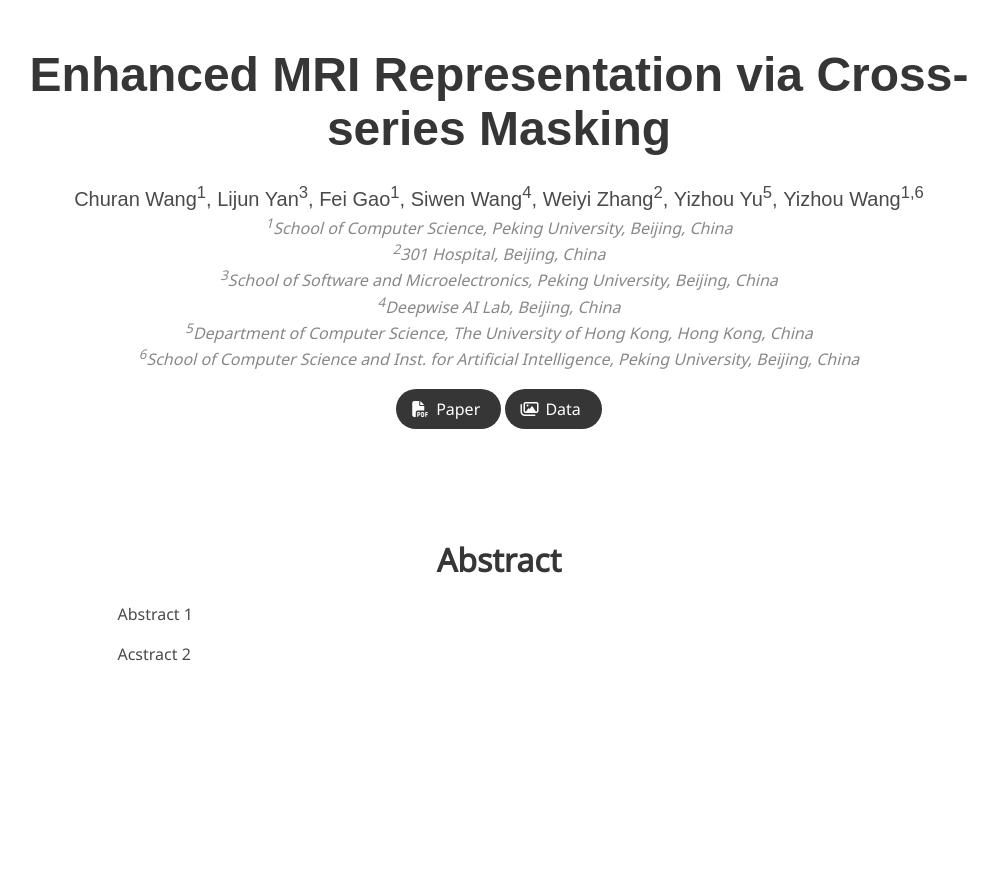
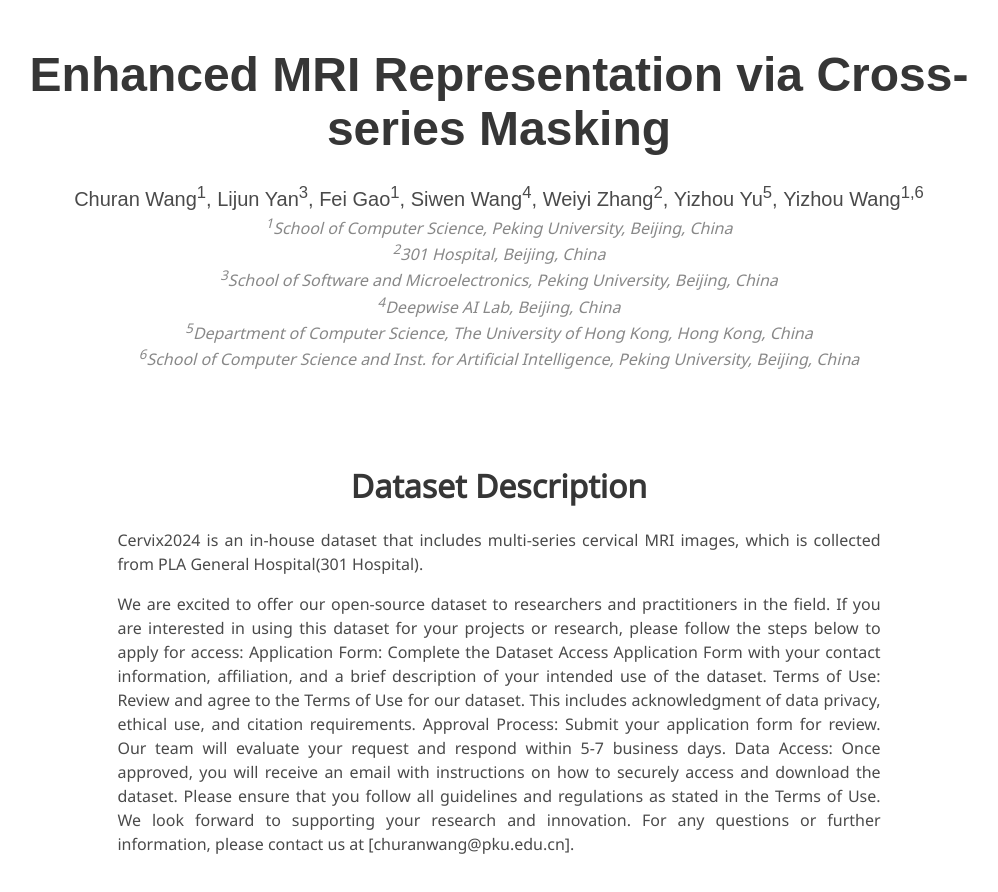
Before and after one commit to ReginaYann/Cercix2024.github.io, a plain HTML site: page index.html in a window 1280 px wide. Shown: the whole page, without its empty margins (141-1139 px from the left). Before the commit the page ends 800 px from the top, so only its background shows below. Drawn offline with nearby package versions, Linux system fonts and the light colour scheme; some icons are missing; a web font is replaced by a local one.

Commit message:
Update index.html

```diff
--- a/index.html
+++ b/index.html
@@ -68,31 +68,7 @@
               <span class="author-institution"><sup>5</sup>Department of Computer Science, The University of Hong Kong, Hong Kong, China</span>
               <span class="author-institution"><sup>6</sup>School of Computer Science and Inst. for Artificial Intelligence, Peking University, Beijing, China</span>
 
-              <div class="column has-text-centered">
-                <div class="publication-links">
-                  <!-- PDF Link. -->
-                  <span class="link-block">
-                    <a href="https://arxiv.org/pdf/2011.12948"
-                       class="external-link button is-normal is-rounded is-dark">
-                      <span class="icon">
-                          <i class="fas fa-file-pdf"></i>
-                      </span>
-                      <span>Paper</span>
-                    </a>
-                  </span>
 
-                  <!-- Dataset Link. -->
-                  <span class="link-block">
-                    <a href="https://github.com/google/nerfies/releases/tag/0.1"
-                       class="external-link button is-normal is-rounded is-dark">
-                      <span class="icon">
-                          <i class="far fa-images"></i>
-                      </span>
-                      <span>Data</span>
-                      </a>
-                </div>
-
-              </div>
             </div>
           </div>
         </div>
@@ -104,13 +80,19 @@
         <!-- Abstract. -->
         <div class="columns is-centered has-text-centered">
           <div class="column is-four-fifths">
-            <h2 class="title is-3">Abstract</h2>
+            <h2 class="title is-3">Dataset Description</h2>
             <div class="content has-text-justified">
               <p>
-                Abstract 1
+                Cervix2024 is an in-house dataset that includes multi-series cervical MRI images, which is collected from PLA General Hospital(301 Hospital).
               </p>
               <p>
-                Acstract 2
+                We are excited to offer our open-source dataset to researchers and practitioners in the field. If you are interested in using this dataset for your projects or research, please follow the steps below to apply for access:
+                Application Form: Complete the Dataset Access Application Form with your contact information, affiliation, and a brief description of your intended use of the dataset.
+                Terms of Use: Review and agree to the Terms of Use for our dataset. This includes acknowledgment of data privacy, ethical use, and citation requirements.
+                Approval Process: Submit your application form for review. Our team will evaluate your request and respond within 5-7 business days.
+                Data Access: Once approved, you will receive an email with instructions on how to securely access and download the dataset.
+                Please ensure that you follow all guidelines and regulations as stated in the Terms of Use. We look forward to supporting your research and innovation.
+                For any questions or further information, please contact us at [churanwang@pku.edu.cn].
               </p>
             </div>
           </div>
```
